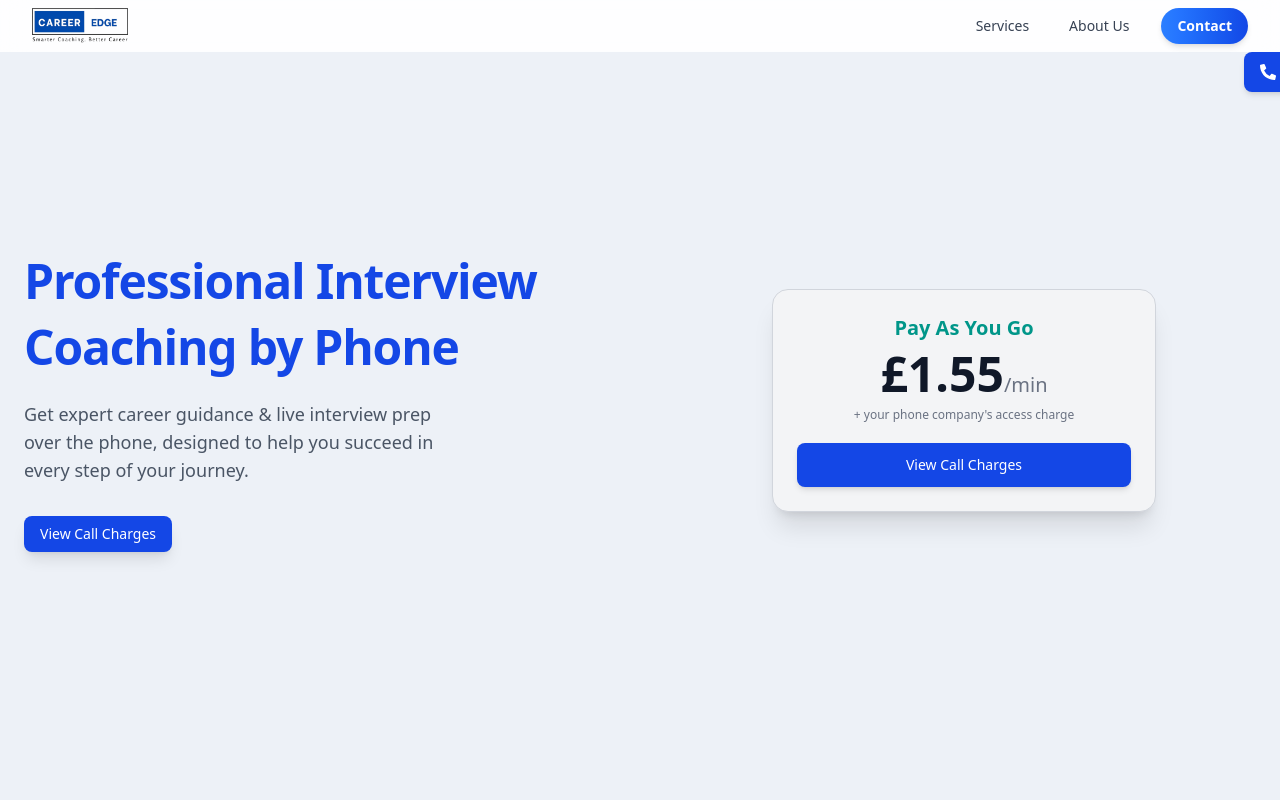
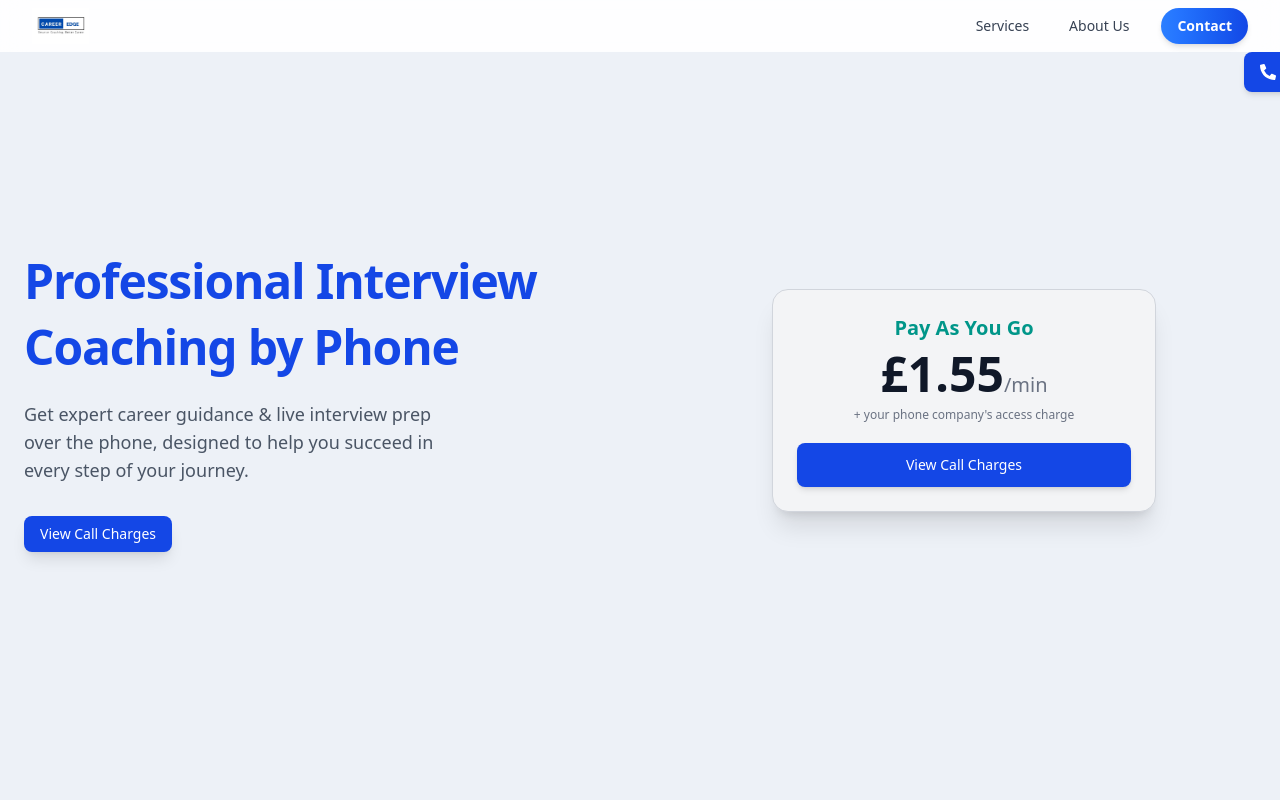
Before and after one commit to wonhost-Rizwan/careeredgeuk, a React (Vite) app: page / in a window 1280 px wide. Shown: the top 800 px of the page. Built offline with nearby package versions, Linux system fonts and the light colour scheme.

Commit message:
logo updated

```diff
--- a/src/components/Navbar.jsx
+++ b/src/components/Navbar.jsx
@@ -1,5 +1,5 @@
-
 import { useState, useEffect } from "react";
+import careerImg from "../assets/img/career_edge4.jpg";
 
 const Navbar = () => {
   const [isOpen, setIsOpen] = useState(false);
@@ -64,7 +64,7 @@ const Navbar = () => {
               className="flex items-center cursor-pointer"
             >
               <img
-                src="./src/assets/img/career_edge1.png"
+                src={careerImg} // 👈 direct imported image
                 alt="Logo"
                 className="h-9 w-auto object-contain"
               />
```
